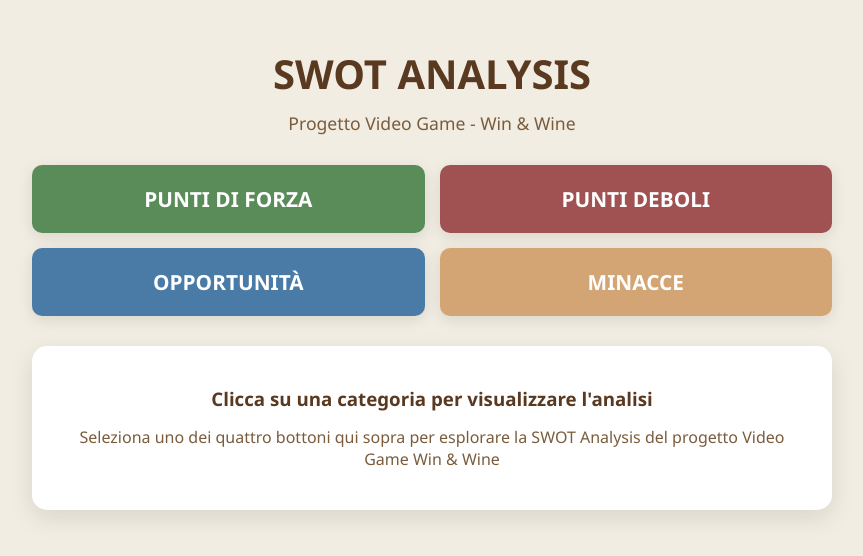
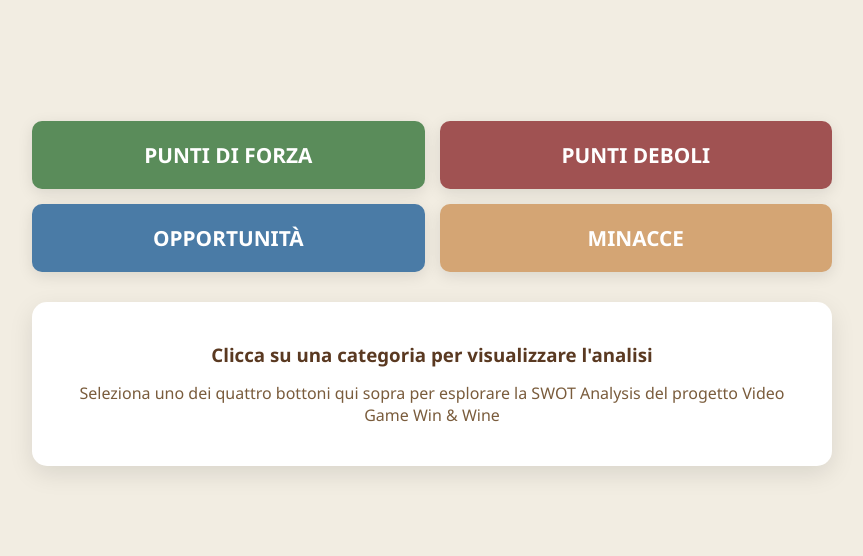
Before and after one commit to vittoriobarazzotto/win-wine-swot, a plain HTML site: page index.html in a window 1280 px wide. Shown: the part 122-678 px from the top of the page, without its empty margins (208-1071 px from the left). Drawn offline with Linux system fonts and the light colour scheme.

Commit message:
Update index.html

```diff
--- a/index.html
+++ b/index.html
@@ -223,8 +223,7 @@
 <body>
     <div class="container">
         <header>
-            <h1>SWOT ANALYSIS</h1>
-            <p class="subtitle">Progetto Video Game - Win & Wine</p>
+
         </header>
 
         <div class="swot-buttons">
```
